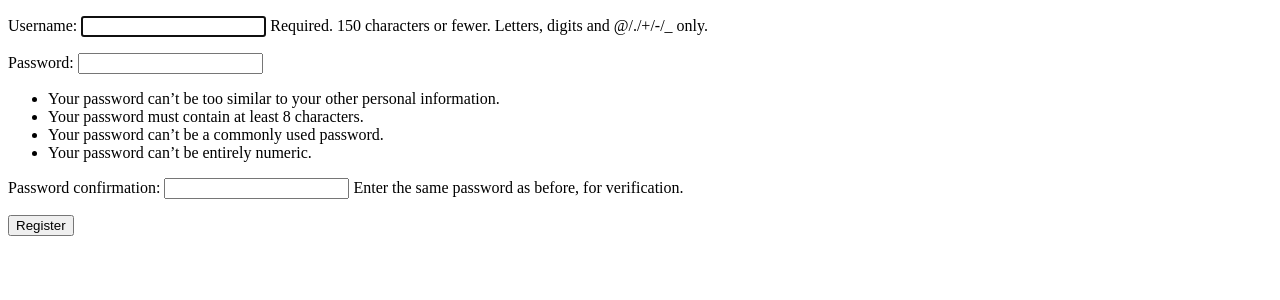
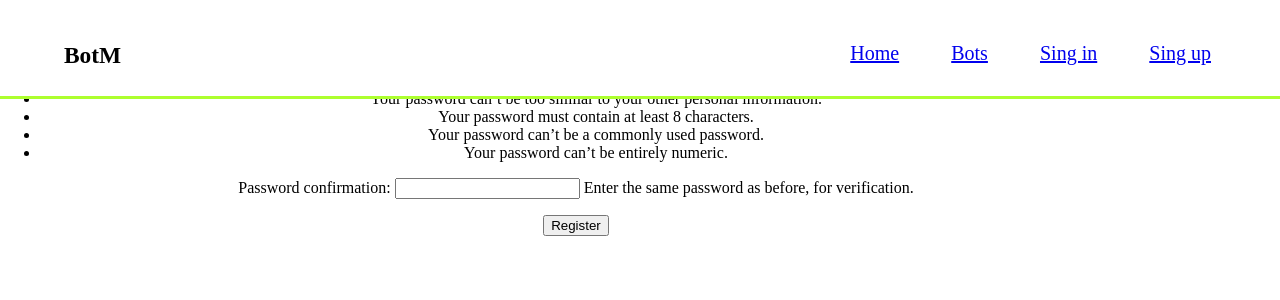
Before and after one commit to V3D1S/BotM, a Django app: page /sign_up/ in a window 1280 px wide. Shown: the top 300 px of the page. Run offline with Django 3.2, Linux system fonts and the light colour scheme.

Commit message:
HTML update

```diff
--- a/src/bots/templates/bots/home.html
+++ b/src/bots/templates/bots/index.html
@@ -1,5 +1,5 @@
 <!DOCTYPE html>
-<html lang="en">
+<html lang="es">
 <head>
     <meta charset="UTF-8">
     <meta name="viewport" content="width=device-width, initial-scale=1.0">
@@ -14,6 +14,7 @@
         .container{
             width: 90%;
             height: 100%;
+            text-align: center;
 
 
         }
@@ -27,20 +28,24 @@
             border-bottom: 3px solid greenyellow;
 
 
+
+        }
+
+        .navbar_elements {
+            padding-top: 2%;
+            margin-left: 5%;
+            margin-right: 5%;
         }
 
         .logo {
-            margin-left: 5%;
-            margin-top: 50%;
             float:left;
 
         }
 
         .navbar_options {
-            width: 20%;
+            width: 40%;
             text-align: right;
             float: right;
-            margin-right: 5%;
 
 
 
@@ -51,6 +56,7 @@
             margin: 0;
 
 
+
         }
         .navbar_options ul li {
             margin-left: 10%;
@@ -58,7 +64,8 @@
             display: inline-block;
             text-decoration: none;
             padding-right: 5px;
-            padding: 10px 10px 10px 10px;
+
+
 
         }
 
@@ -68,11 +75,12 @@
         }
 
 
+
     </style>
 </head>
 <body>
-    <div class="container">
-        <div class="navbar">
+    <div class="navbar">
+        <div class="navbar_elements">
             <div class="logo">
                 <h3 style="margin: 0%;">BotM</h3>
             </div>
@@ -91,6 +99,15 @@
                 </ul>
             </div>
         </div>
+
+    </div>
+
+    <div class="container">
+        <div class="content">
+            {% block content %}
+            <h>Aun nada xD</h>
+            {% endblock %}
+        </div>
     </div>
 
 </body>
--- a/src/bots/templates/bots/sign_in.html
+++ b/src/bots/templates/bots/sign_in.html
@@ -1,7 +1,8 @@
-
+{% extends 'bots/index.html' %}
+{% block content %}
 <form method="POST" action="">
-
 	{{form.as_p}}
 	{% csrf_token %}
 	<input type="submit">
 </form>
+{% endblock %}
--- a/src/bots/templates/bots/sign_up.html
+++ b/src/bots/templates/bots/sign_up.html
@@ -1,15 +1,10 @@
-<!DOCTYPE html>
-<html lang="en">
-<head>
-    <meta charset="UTF-8">
-    <meta name="viewport" content="width=device-width, initial-scale=1.0">
-    <title>Document</title>
-</head>
-<body>
+{% extends 'bots/index.html' %}
+
+{% block content %}
     <form method="POST">
         {% csrf_token %}
         {{ form.as_p }}
         <button type="submit">Register</button>
     </form>
-</body>
+{% endblock %}
 </html>
--- a/src/bots/urls.py
+++ b/src/bots/urls.py
@@ -2,7 +2,7 @@
 from .views import homeView, sign_in, logout, sign_up
 
 urlpatterns = [
-    path('', homeView, name="Home"),
+    path('', homeView, name="home"),
     path('sign_in/', sign_in, name="sign_in"),
     path('logout/', logout, name="logout"),
     path('sign_up/', sign_up, name="sign_up")
--- a/src/bots/views.py
+++ b/src/bots/views.py
@@ -6,12 +6,12 @@
 
 # Create your views here.
 def homeView(request):
-	return render(request, 'bots/home.html')
+	return render(request, 'bots/index.html')
 
 
 def logout(request):
 	do_logout(request)
-	return render(request, 'bots/home.html')
+	return render(request, 'bots/index.html')
 
 
 
@@ -48,7 +48,4 @@
 	else:
 		form = UserCreationForm()
 
-
-
-
 	return render(request, 'bots/sign_up.html', {'form': form})
```
